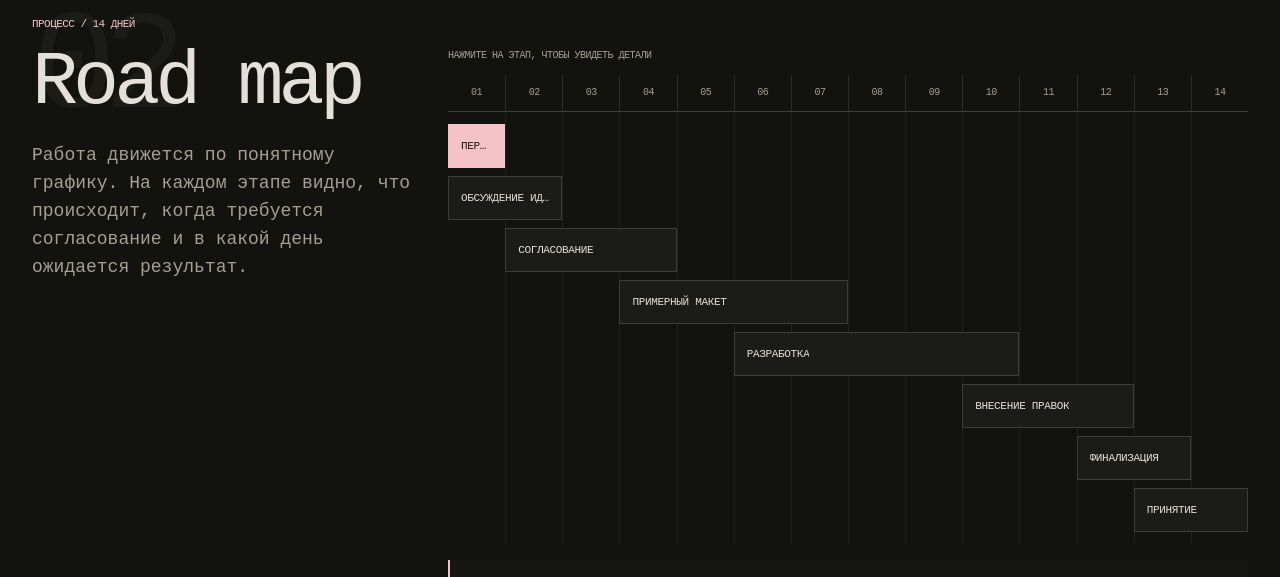
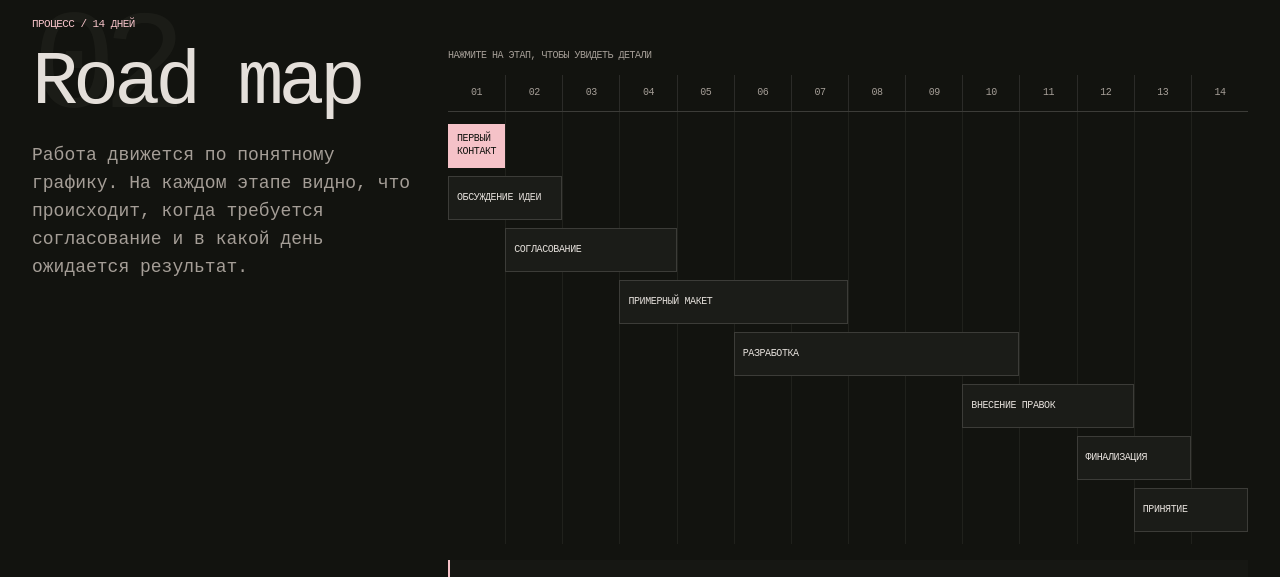
Before and after one commit to KillaRZVR/kila-portfolio, a Next.js app: page / in a window 1280 px wide. Shown: the part 1380-1957 px from the top of the page. Built offline with nearby package versions, Linux system fonts and the light colour scheme; a web font is replaced by a local one.

Commit message:
Allow roadmap labels to wrap

```diff
--- a/components/roadmap-section.tsx
+++ b/components/roadmap-section.tsx
@@ -90,13 +90,13 @@ export function RoadmapSection() {
                           gridColumn: `${item.start} / ${item.end + 1}`,
                           gridRow: index + 1,
                         }}
-                        className={`relative z-10 flex min-h-11 items-center overflow-hidden border px-3 text-left transition-colors duration-200 focus-visible:outline-none focus-visible:ring-1 focus-visible:ring-[#f5c2c8] ${
+                        className={`relative z-10 flex min-h-11 items-center border px-2 text-left transition-colors duration-200 focus-visible:outline-none focus-visible:ring-1 focus-visible:ring-[#f5c2c8] ${
                           isActive
                             ? "border-[#f5c2c8] bg-[#f5c2c8] text-[#12130f]"
                             : "border-[#3c3c38] bg-[#1b1c18] text-[#e4dfda] hover:border-[#f5c2c8]"
                         }`}
                       >
-                        <span className="truncate text-[11px] uppercase tracking-[-0.03em]">
+                        <span className="text-[10px] uppercase leading-tight tracking-[-0.04em]">
                           {item.title}
                         </span>
                       </button>
```
